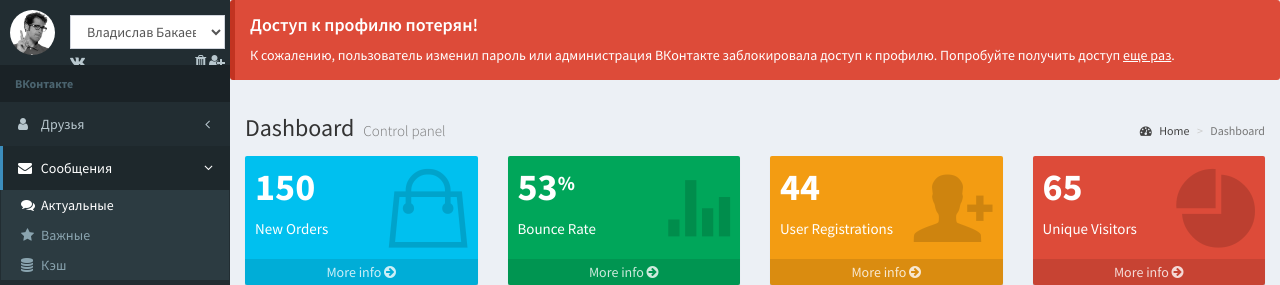
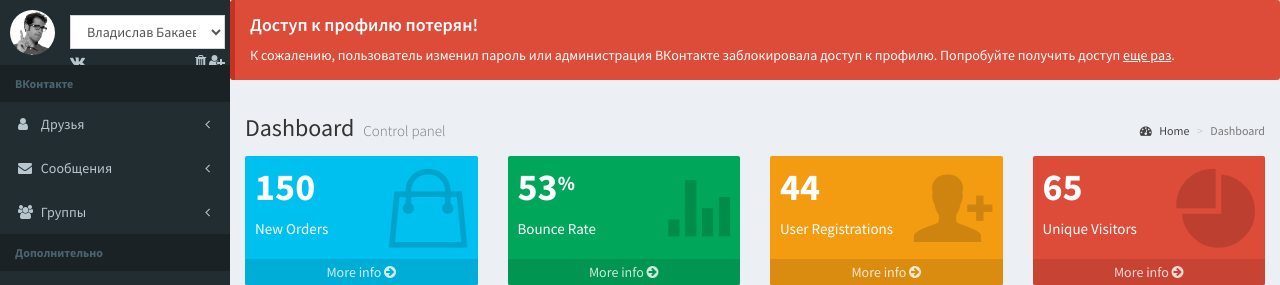
Before and after one commit to hugiron/vk4me, a Flask app: page / in a window 1280 px wide. Shown: the part 50-335 px from the top of the page. Run offline with Flask 2, Linux system fonts and the light colour scheme; the visitor is signed in with stand-in values (Sample User, id 1); some libraries are stand-ins or nearby versions.

Commit message:
Fixed autogenerate left menu

```diff
--- a/controller/view.py
+++ b/controller/view.py
@@ -1,13 +1,44 @@
-from flask import render_template, session
+from flask import render_template, session, request
 from model.menu import Menu
+
 
 def index():
     if ('user_id' in session):
-        return render_template('panel/index.html', menu=Menu.get())
+        return render_template('panel/index.html', menu=Menu.get(), path=request.path)
     return render_template('main/index.html')
 
+
 def faq():
-    return render_template('panel/faq.html', menu=Menu.get())
+    return render_template('panel/faq.html', menu=Menu.get(), path=request.path)
+
 
 def support():
-    return render_template('panel/support.html', menu=Menu.get())
+    return render_template('panel/support.html', menu=Menu.get(), path=request.path)
+
+
+def messages_all():
+    return render_template('panel/messages/all.html', menu=Menu.get(), path=request.path)
+
+
+def messages_important():
+    return render_template('panel/messages/important.html', menu=Menu.get(), path=request.path)
+
+
+def messages_cache():
+    return render_template('panel/messages/cache.html', menu=Menu.get(), path=request.path)
+
+
+def groups_all():
+    return render_template('panel/groups/list.html', menu=Menu.get(), path=request.path)
+
+
+def groups_admin():
+    return render_template('panel/groups/list.html', menu=Menu.get(), path=request.path)
+
+
+def friends_all():
+    return render_template('panel/friends/all.html', menu=Menu.get(), path=request.path)
+
+
+def friends_new():
+    return render_template('panel/friends/new.html', menu=Menu.get(), path=request.path)
--- a/model/menu.py
+++ b/model/menu.py
@@ -8,16 +8,16 @@
     @staticmethod
     def get():
         return [
-            Menu('Друзья', '#', 'fa fa-user', [
+            Menu('Друзья', '/friends', 'fa fa-user', [
                 Menu('Все', '/friends/all', 'fa fa-list'),
                 Menu('Новые', '/friends/new', 'fa fa-clock-o')
             ]),
-            Menu('Сообщения', '#', 'fa fa-envelope', [
+            Menu('Сообщения', '/messages', 'fa fa-envelope', [
                 Menu('Актуальные', '/messages/all', 'fa fa-comments'),
                 Menu('Важные', '/messages/important', 'fa fa-star'),
                 Menu('Кэш', '/messages/cache', 'fa fa-database')
             ]),
-            Menu('Группы', '#', 'fa fa-users', [
+            Menu('Группы', '/groups', 'fa fa-users', [
                 Menu('Все', '/groups/all', 'fa fa-list'),
                 Menu('Администрирование', '/groups/admin', 'fa fa-briefcase')
             ])
--- a/templates/panel/base.html
+++ b/templates/panel/base.html
@@ -325,45 +325,29 @@
 
       <ul class="sidebar-menu">
         <li class="header"><b>ВКонтакте</b></li>
-          <li class="treeview">
-          <a href="#">
-            <i class="fa fa-user"></i>
-            <span>Друзья</span>
+
+        <!-- GENERATE MENU -->
+          {% for item in menu %}
+              <li class="{% if item.link in path %}active{% endif %} treeview">
+                <a href="{{ item.link }}">
+                    <i class="{{ item.icon }}"></i>
+                    <span>{{ item.title }}</span>
+                    {% if item.tabs %}
                         <span class="pull-right-container">
                             <i class="fa fa-angle-left pull-right"></i>
                         </span>
+                    {% endif %}
                 </a>
+                {% if item.tabs %}
                     <ul class="treeview-menu">
-            <li><a href="/static/panel/pages/layout/top-nav.html"><i class="fa fa-list"></i>Все</a></li>
-            <li><a href="/static/panel/pages/layout/boxed.html"><i class="fa fa-clock-o"></i>Новые</a></li>
+                        {% for tab in item.tabs %}
+                            <li {% if tab.link in path %}class="active"{% endif %}><a href="{{ tab.link }}"><i class="{{ tab.icon }}"></i>{{ tab.title }}</a></li>
+                        {% endfor %}
                     </ul>
+                {% endif %}
               </li>
-        <li class="active treeview">
-          <a href="#">
-            <i class="fa fa-envelope"></i> <span>Сообщения</span>
-            <span class="pull-right-container">
-              <i class="fa fa-angle-left pull-right"></i>
-            </span>
-          </a>
-          <ul class="treeview-menu">
-            <li class="active"><a href="index.html"><i class="fa fa-comments"></i>Актуальные</a></li>
-            <li><a href="index2.html"><i class="fa fa-star"></i>Важные</a></li>
-              <li><a href="index2.html"><i class="fa fa-database"></i>Кэш</a></li>
-          </ul>
-        </li>
-        <li class="treeview">
-          <a href="#">
-            <i class="fa fa-users"></i>
-            <span>Группы</span>
-              <span class="pull-right-container">
-              <i class="fa fa-angle-left pull-right"></i>
-            </span>
-          </a>
-          <ul class="treeview-menu">
-            <li><a href="/static/panel/pages/layout/top-nav.html"><i class="fa fa-list"></i>Все</a></li>
-            <li><a href="/static/panel/pages/layout/boxed.html"><i class="fa fa-briefcase"></i>Администрирование</a></li>
-          </ul>
-        </li>
+          {% endfor %}
+        <!-- END GENERATE -->
 
         <li class="header"><b>Дополнительно</b></li>
         <li><a href="/faq"><i class="fa fa-question-circle"></i> <span>FAQ</span></a></li>
--- /dev/null
+++ b/templates/panel/friends/all.html
@@ -0,0 +1,4 @@
+{% extends "panel/base.html" %}
+{% block content %}
+
+{% endblock %}
--- /dev/null
+++ b/templates/panel/friends/new.html
@@ -0,0 +1,4 @@
+{% extends "panel/base.html" %}
+{% block content %}
+
+{% endblock %}
--- /dev/null
+++ b/templates/panel/groups/list.html
@@ -0,0 +1,4 @@
+{% extends "panel/base.html" %}
+{% block content %}
+
+{% endblock %}
--- /dev/null
+++ b/templates/panel/messages/all.html
@@ -0,0 +1,4 @@
+{% extends "panel/base.html" %}
+{% block content %}
+
+{% endblock %}
--- /dev/null
+++ b/templates/panel/messages/cache.html
@@ -0,0 +1,4 @@
+{% extends "panel/base.html" %}
+{% block content %}
+
+{% endblock %}
--- /dev/null
+++ b/templates/panel/messages/important.html
@@ -0,0 +1,4 @@
+{% extends "panel/base.html" %}
+{% block content %}
+
+{% endblock %}
```
Also changed, not shown: route.py (+19 -9 lines). Lines whose indentation alone changed are shown as unchanged.
